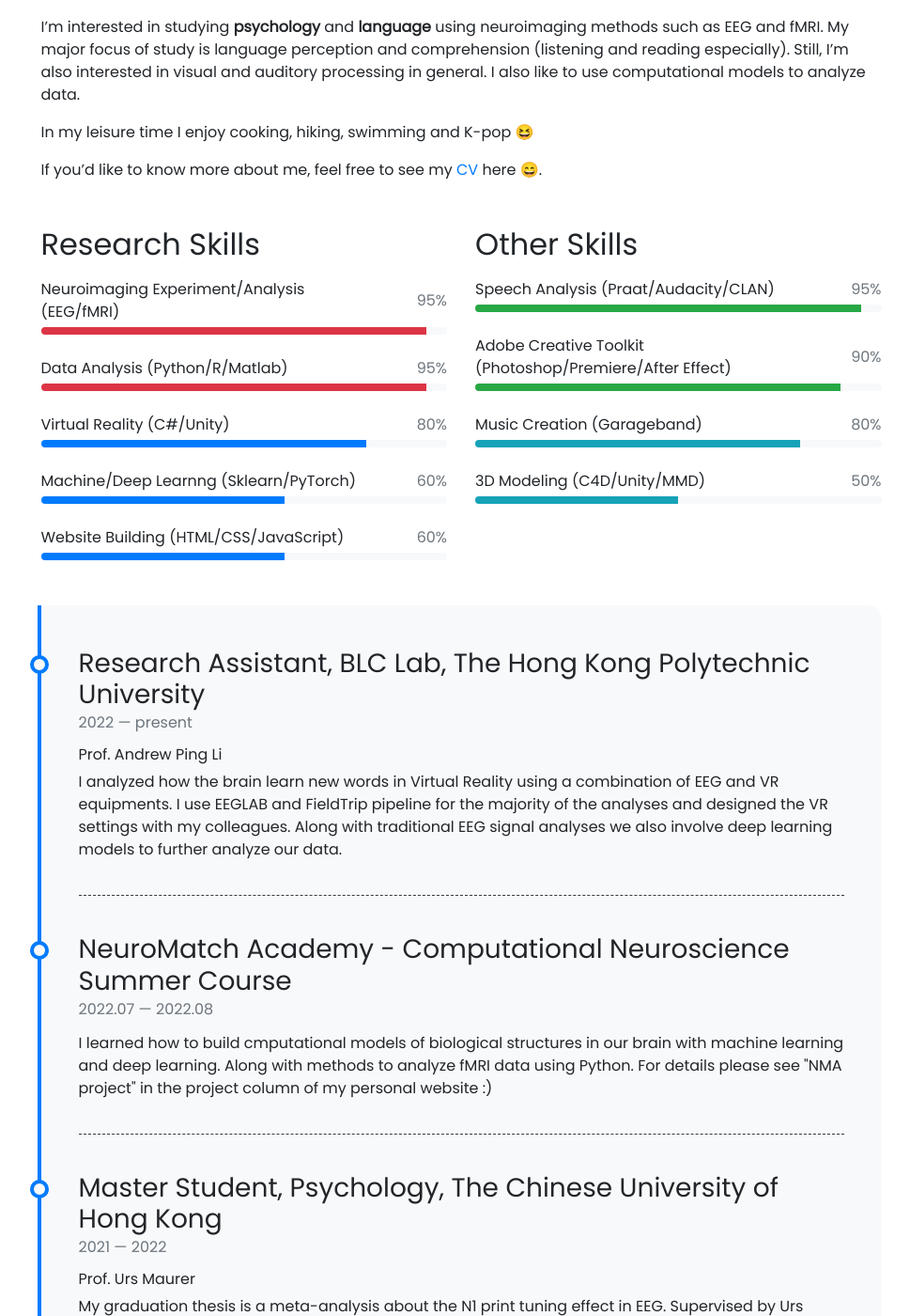
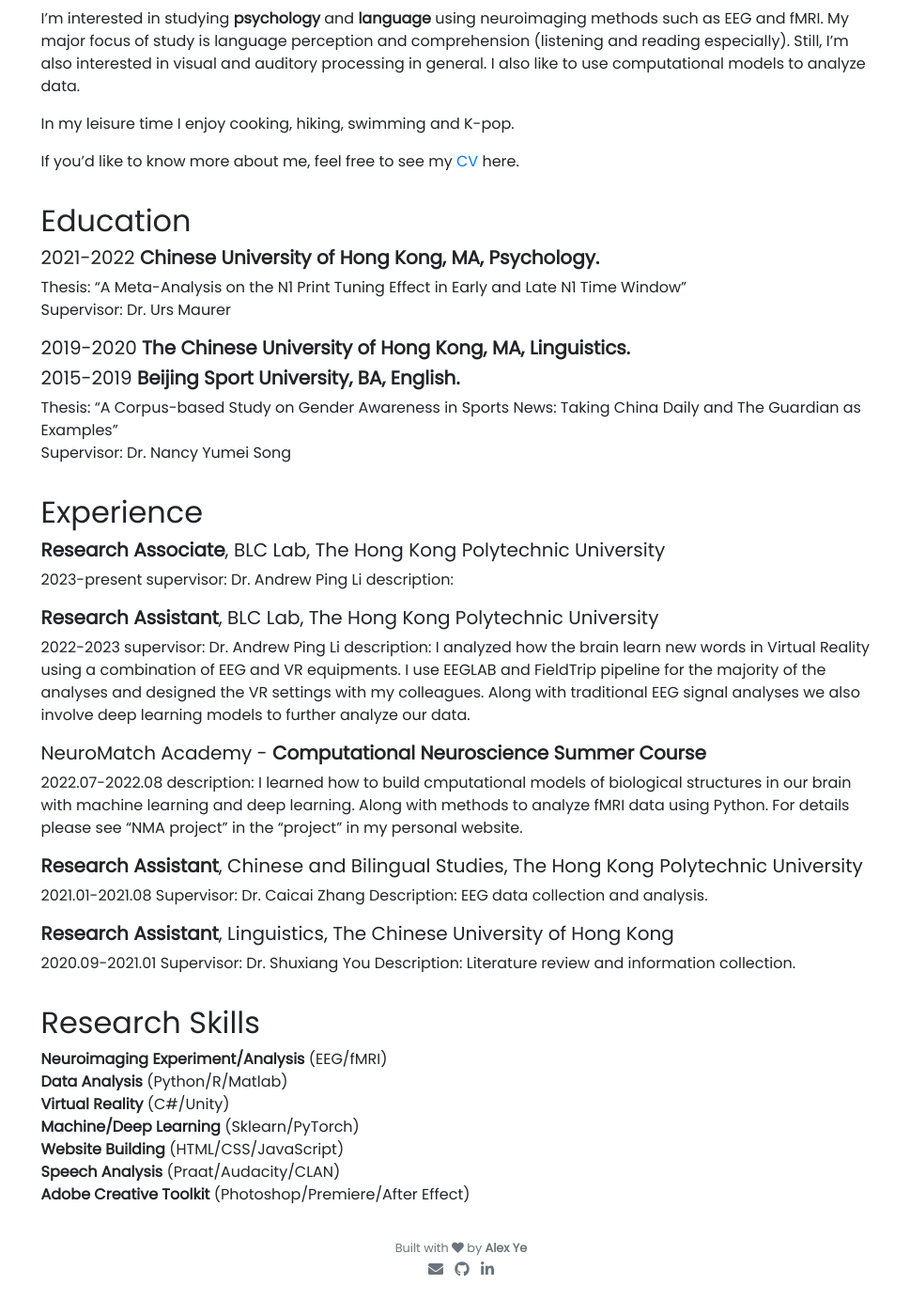
Before and after one commit to alexxyye/alexxyye.github.io, a Jekyll site: the page built from pages/about.md, in a window 1280 px wide and 1400 px high, scrolled down 257 px. Shown: the whole window at 94% size, without its empty margins (149-1118 px from the left). Built offline with Jekyll 4.4.1, drawn with Linux system fonts in a browser that asks for light colours; nearby versions of some CDN libraries; emoji names are drawn with the system emoji font; after the commit the page ends 1636 px from its top, so only the background shows below that; some of the changed text lies outside the part shown.

Commit message:
change about info & add research in navbar

```diff
--- a/pages/about.md
+++ b/pages/about.md
@@ -2,25 +2,71 @@
 layout: page
 title: About
 permalink: /about/
-weight: 3
+weight: 1
 ---
 
-# **About Me**
+## About Me
 
-Hi I am **{{ site.author.name }}** :wave: and I like to know about how our brain works! I'm working at *BLC lab* in Hong Kong PolyU right now and you can visit [my page](https://blclab.org/xinyi-ye/).
+Hi I am **{{ site.author.name }}**. Currently, I'm a **Research Associate** working at *BLC lab* in Hong Kong PolyU and you can visit [my page](https://blclab.org/xinyi-ye/).
 
 I'm interested in studying **psychology** and **language** using neuroimaging methods such as EEG and fMRI. My major focus of study is language perception and comprehension (listening and reading especially). Still, I'm also interested in visual and auditory processing in general. I also like to use computational models to analyze data.
 
-In my leisure time I enjoy cooking, hiking, swimming and K-pop :laughing:
+In my leisure time I enjoy cooking, hiking, swimming and K-pop.
 
-If you'd like to know more about me, feel free to see my [CV](https://github.com/alexxyye/alexxyye.github.io/blob/main/docs/CV221014.pdf) here :smile:.
+If you'd like to know more about me, feel free to see my [CV](https://github.com/alexxyye/alexxyye.github.io/blob/main/docs/CV221014.pdf) here.
 
 
-<div class="row">
-{% include about/skills.html title="Research Skills" source=site.data.research-skills %}
-{% include about/skills.html title="Other Skills" source=site.data.other-skills %}
-</div>
+## Education
 
-<div class="row">
-{% include about/timeline.html %}
-</div>
+##### 2021-2022   **Chinese University of Hong Kong, MA, Psychology.**
+Thesis: “A Meta-Analysis on the N1 Print Tuning Effect in Early and Late N1 Time Window”\
+Supervisor: Dr. Urs Maurer
+<br>
+
+##### 2019-2020   **The Chinese University of Hong Kong, MA, Linguistics.**
+##### 2015-2019   **Beijing Sport University, BA, English.**
+Thesis: “A Corpus-based Study on Gender Awareness in Sports News: Taking China Daily and The Guardian as Examples”\
+Supervisor: Dr. Nancy Yumei Song
+<br>
+
+## Experience
+
+##### **Research Associate**, BLC Lab, The Hong Kong Polytechnic University
+2023-present
+supervisor: Dr. Andrew Ping Li
+description:
+<br>
+
+##### **Research Assistant**, BLC Lab, The Hong Kong Polytechnic University
+2022-2023
+supervisor: Dr. Andrew Ping Li
+description: I analyzed how the brain learn new words in Virtual Reality using a combination of EEG and VR equipments. I use EEGLAB and FieldTrip pipeline for the majority of the analyses and designed the VR settings with my colleagues. Along with traditional EEG signal analyses we also involve deep learning models to further analyze our data.
+<br>
+
+##### NeuroMatch Academy - **Computational Neuroscience Summer Course**
+2022.07-2022.08
+description: I learned how to build cmputational models of biological structures in our brain with machine learning and deep learning. Along with methods to analyze fMRI data using Python. For details please see "NMA project" in the "project" in my personal website.
+<br>
+
+##### **Research Assistant**, Chinese and Bilingual Studies, The Hong Kong Polytechnic University
+2021.01-2021.08
+Supervisor: Dr. Caicai Zhang
+Description: EEG data collection and analysis.
+<br>
+
+##### **Research Assistant**, Linguistics, The Chinese University of Hong Kong
+2020.09-2021.01
+Supervisor: Dr. Shuxiang You
+Description: Literature review and information collection.
+<br>
+
+
+## Research Skills
+
+**Neuroimaging Experiment/Analysis**    (EEG/fMRI) \
+**Data Analysis**   (Python/R/Matlab) \
+**Virtual Reality**     (C#/Unity) \
+**Machine/Deep Learning**    (Sklearn/PyTorch) \
+**Website Building**    (HTML/CSS/JavaScript) \
+**Speech Analysis**     (Praat/Audacity/CLAN) \
+**Adobe Creative Toolkit**  (Photoshop/Premiere/After Effect)
```
Also changed, not shown: pages/research.md (added, +6 -0 lines).
